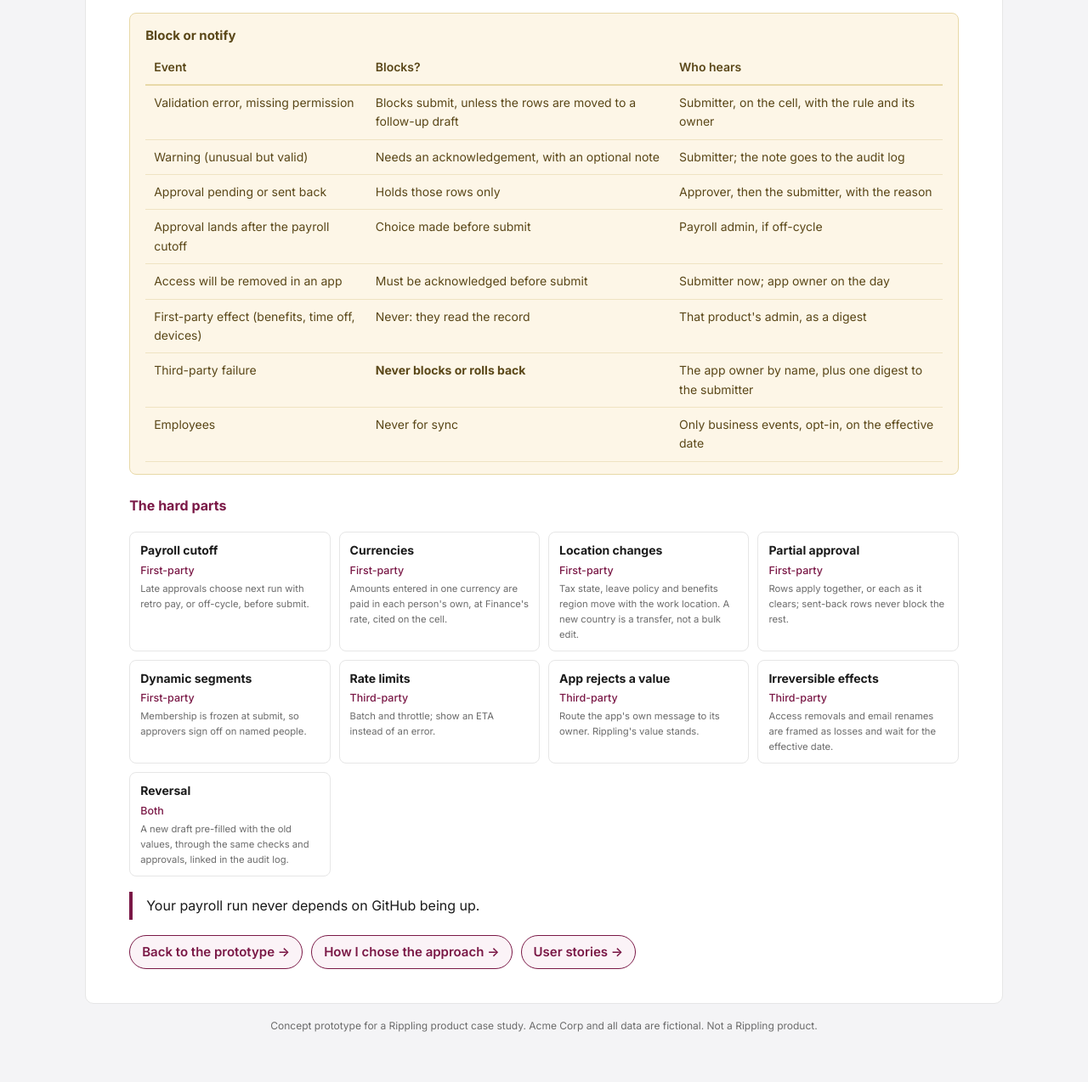
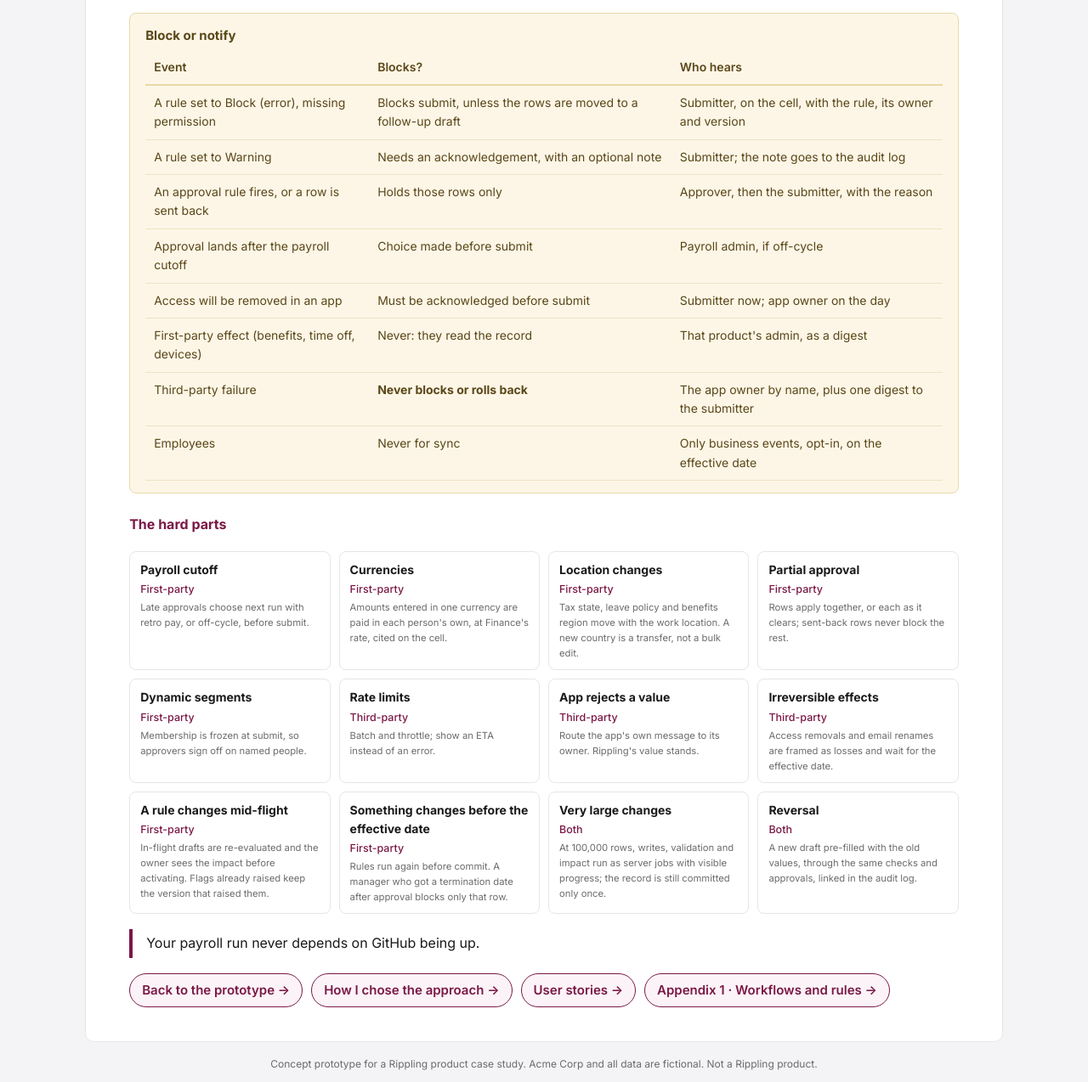
Before and after one commit to vrajeshiyengar/bulk-change-prototype, a plain HTML site: page propagation.html in a window 1280 px wide. Shown: the part 1246-2520 px from the top of the page at 85% size. Drawn offline with Linux system fonts and the light colour scheme.

Commit message:
Approach and Propagation pages updated to v12: workflows and rules, 100,000 scale, rule changes mid-flight, effective-date re-check
Co-Authored-By: Claude Opus 5.5 <noreply@anthropic.com>
Claude-Session: https://claude.ai/code/session_01J284p1DBZYrJBVJsadXACu

```diff
--- a/propagation.html
+++ b/propagation.html
@@ -19,7 +19,7 @@ a.btn{align-self:flex-start;border:1px solid var(--plum);color:var(--plum);backg
 <h2><span class="circ">3</span>Propagating the change</h2>
 <p class="quote">Rippling is the system of record. A change commits once it's approved and its effective date arrives. Each downstream system syncs as its own job. A third-party failure never blocks or rolls back the Rippling change, and never blocks payroll.</p>
 <h3>The order of events</h3>
-<div class="seq"><div><b>1 · Submit</b><span>Errors fixed or moved out; warnings acknowledged</span></div><div><b>2 · Approve</b><span>Per row, by threshold; sent-back rows become a follow-up draft</span></div><div><b>3 · Effective date</b><span>All rows together, or each as its approvals clear</span></div><div><b>4 · Rippling commits</b><span>The record changes; this is the point of truth</span></div><div><b>5 · Products read it</b><span>Payroll, benefits, time off, devices, workflows re-verify</span></div><div><b>6 · Apps sync</b><span>One job per app; retried, never rolled back</span></div></div>
+<div class="seq"><div><b>1 · Submit</b><span>The workflow's rules gate it: errors fixed or moved out; warnings acknowledged</span></div><div><b>2 · Approve</b><span>Per row, by threshold; sent-back rows become a follow-up draft</span></div><div><b>3 · Effective date</b><span>Rules re-checked; then all rows together, or each as its approvals clear</span></div><div><b>4 · Rippling commits</b><span>The record changes; this is the point of truth</span></div><div><b>5 · Products read it</b><span>Payroll, benefits, time off, devices, workflows re-verify</span></div><div><b>6 · Apps sync</b><span>One job per app; retried, never rolled back</span></div></div>
 <h3>How we know which systems to update</h3>
 <p>Each integration subscribes to profile fields. The changed fields, crossed with those subscriptions and the people who have an account in each app, give exactly the systems on the Impact &amp; approvals flowchart: what each one re-verifies, and which ones aren't affected at all. The IT owner sets the mapping up once; the HR admin never does.</p>
 <div class="tw"><table><thead><tr><th>Field</th><th>Slack</th><th>Google Workspace</th><th>GitHub</th><th>PagerDuty</th></tr></thead><tbody>
@@ -36,9 +36,9 @@ a.btn{align-self:flex-start;border:1px solid var(--plum);color:var(--plum);backg
 <tr><td>Device Management</td><td>Orders devices or re-applies the device policy before the effective date</td></tr>
 <tr><td>Approval workflows</td><td>Re-routes pending time off and expense approvals to new managers</td></tr></tbody></table></div>
 <div class="callout"><b>Block or notify</b><div class="tw"><table><thead><tr><th>Event</th><th>Blocks?</th><th>Who hears</th></tr></thead><tbody>
-<tr><td>Validation error, missing permission</td><td>Blocks submit, unless the rows are moved to a follow-up draft</td><td>Submitter, on the cell, with the rule and its owner</td></tr>
-<tr><td>Warning (unusual but valid)</td><td>Needs an acknowledgement, with an optional note</td><td>Submitter; the note goes to the audit log</td></tr>
-<tr><td>Approval pending or sent back</td><td>Holds those rows only</td><td>Approver, then the submitter, with the reason</td></tr>
+<tr><td>A rule set to Block (error), missing permission</td><td>Blocks submit, unless the rows are moved to a follow-up draft</td><td>Submitter, on the cell, with the rule, its owner and version</td></tr>
+<tr><td>A rule set to Warning</td><td>Needs an acknowledgement, with an optional note</td><td>Submitter; the note goes to the audit log</td></tr>
+<tr><td>An approval rule fires, or a row is sent back</td><td>Holds those rows only</td><td>Approver, then the submitter, with the reason</td></tr>
 <tr><td>Approval lands after the payroll cutoff</td><td>Choice made before submit</td><td>Payroll admin, if off-cycle</td></tr>
 <tr><td>Access will be removed in an app</td><td>Must be acknowledged before submit</td><td>Submitter now; app owner on the day</td></tr>
 <tr><td>First-party effect (benefits, time off, devices)</td><td>Never: they read the record</td><td>That product's admin, as a digest</td></tr>
@@ -53,7 +53,10 @@ a.btn{align-self:flex-start;border:1px solid var(--plum);color:var(--plum);backg
 <div><b>Rate limits</b><span>Third-party</span><small>Batch and throttle; show an ETA instead of an error.</small></div>
 <div><b>App rejects a value</b><span>Third-party</span><small>Route the app's own message to its owner. Rippling's value stands.</small></div>
 <div><b>Irreversible effects</b><span>Third-party</span><small>Access removals and email renames are framed as losses and wait for the effective date.</small></div>
+<div><b>A rule changes mid-flight</b><span>First-party</span><small>In-flight drafts are re-evaluated and the owner sees the impact before activating. Flags already raised keep the version that raised them.</small></div>
+<div><b>Something changes before the effective date</b><span>First-party</span><small>Rules run again before commit. A manager who got a termination date after approval blocks only that row.</small></div>
+<div><b>Very large changes</b><span>Both</span><small>At 100,000 rows, writes, validation and impact run as server jobs with visible progress; the record is still committed only once.</small></div>
 <div><b>Reversal</b><span>Both</span><small>A new draft pre-filled with the old values, through the same checks and approvals, linked in the audit log.</small></div></div>
 <p class="quote">Your payroll run never depends on GitHub being up.</p>
-<div class="links"><a class="btn" href="index.html">Back to the prototype →</a><a class="btn" href="approach.html">How I chose the approach →</a><a class="btn" href="user-stories.html">User stories →</a></div></article>
+<div class="links"><a class="btn" href="index.html">Back to the prototype →</a><a class="btn" href="approach.html">How I chose the approach →</a><a class="btn" href="user-stories.html">User stories →</a><a class="btn" href="appendix-1-workflows-rules.html">Appendix 1 · Workflows and rules →</a></div></article>
 <p class="foot">Concept prototype for a Rippling product case study. Acme Corp and all data are fictional. Not a Rippling product.</p></body></html>
```
Also changed, not shown: approach.html (+4 -1 lines).
